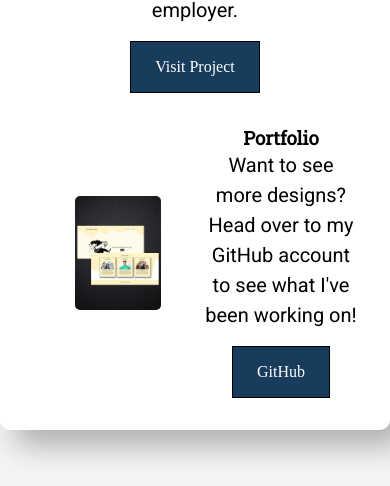
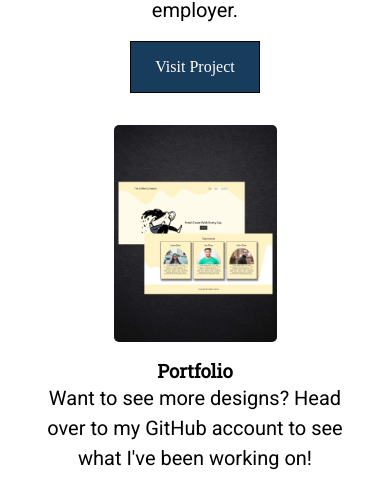
Before and after one commit to Enright321/businessportfolio, a plain HTML site: page index.html in a window 390 px wide. Shown: the part 3796-4282 px from the top of the page. Drawn offline with Linux system fonts and the light colour scheme.

Commit message:
responsive

```diff
--- a/main.css
+++ b/main.css
@@ -335,6 +335,11 @@ textarea {
     justify-content: center;
     padding: 1rem 0;
   }
+  .container-2 .row-3 {
+    flex-direction: column;
+    justify-content: center;
+    padding: 1rem 0;
+  }
   .container-2 h3 {
     padding-top: 1rem;
   }
```
